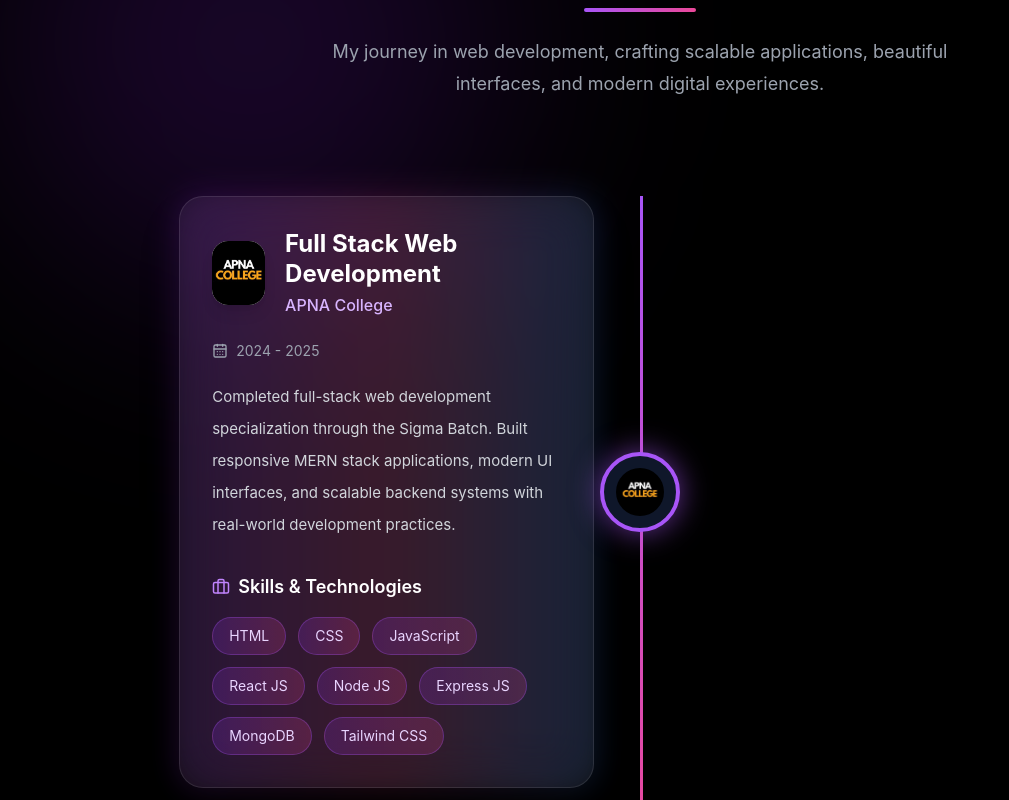
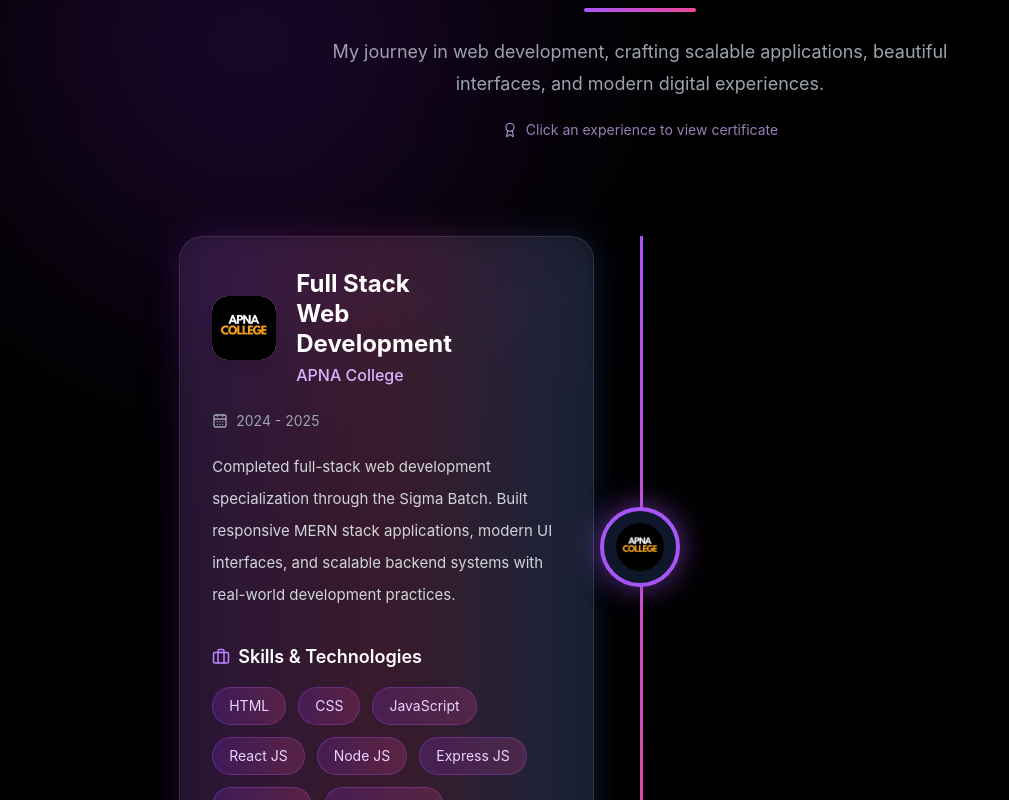
Before and after one commit to aadityaruhela777-code/Portfolio-website, a React (Vite) app in the folder MyPortfolio/: page / in a window 1280 px wide. Shown: the part 2320-3120 px from the top of the page, without its empty margins (0-1009 px from the left). Built offline with nearby package versions, Linux system fonts and the light colour scheme.

Commit message:
Update Experience.jsx

```diff
--- a/MyPortfolio/src/components/Experience/Experience.jsx
+++ b/MyPortfolio/src/components/Experience/Experience.jsx
@@ -1,18 +1,58 @@
-import React from "react";
+import React, { useEffect, useState } from "react";
 import { experiences } from "../../constants";
-import { Briefcase, CalendarDays } from "lucide-react";
+import {
+  Briefcase,
+  CalendarDays,
+  X,
+  Award,
+  ExternalLink,
+} from "lucide-react";
 
 const Experience = () => {
+  const [selectedExperience, setSelectedExperience] = useState(null);
+
+  // Close certificate with ESC key
+  useEffect(() => {
+    const handleEscape = (event) => {
+      if (event.key === "Escape") {
+        setSelectedExperience(null);
+      }
+    };
+
+    document.addEventListener("keydown", handleEscape);
+
+    return () => {
+      document.removeEventListener("keydown", handleEscape);
+    };
+  }, []);
+
+  // Prevent background scrolling when modal is open
+  useEffect(() => {
+    if (selectedExperience) {
+      document.body.style.overflow = "hidden";
+    } else {
+      document.body.style.overflow = "auto";
+    }
+
+    return () => {
+      document.body.style.overflow = "auto";
+    };
+  }, [selectedExperience]);
+
   return (
+    <>
       <section
         id="experience"
         className="relative py-28 px-[8vw] lg:px-[14vw] overflow-hidden bg-black"
       >
-      {/* Background Glow */}
+        {/* ================= BACKGROUND GLOW ================= */}
+
         <div className="absolute top-0 left-0 w-[500px] h-[500px] bg-purple-700/20 blur-[120px] rounded-full"></div>
+
         <div className="absolute bottom-0 right-0 w-[400px] h-[400px] bg-blue-700/20 blur-[120px] rounded-full"></div>
 
-      {/* Section Heading */}
+        {/* ================= SECTION HEADING ================= */}
+
         <div className="text-center mb-24 relative z-10">
           <p className="text-purple-400 uppercase tracking-[6px] text-sm mb-4">
             Career Journey
@@ -28,11 +68,19 @@
             My journey in web development, crafting scalable applications,
             beautiful interfaces, and modern digital experiences.
           </p>
+
+          <div className="flex items-center justify-center gap-2 mt-5 text-purple-300/70 text-sm">
+            <Award size={16} />
+            <span>Click an experience to view certificate</span>
+          </div>
         </div>
 
-      {/* Timeline */}
+        {/* ================= TIMELINE ================= */}
+
         <div className="relative max-w-6xl mx-auto">
+
           {/* Vertical Line */}
+
           <div className="absolute left-1/2 top-0 h-full w-[3px] bg-gradient-to-b from-purple-500 via-pink-500 to-transparent hidden md:block"></div>
 
           {experiences.map((experience, index) => (
@@ -44,33 +92,58 @@
                   : "md:justify-end"
               }`}
             >
-            {/* Timeline Dot */}
+              {/* ================= TIMELINE DOT ================= */}
+
               <div className="absolute left-1/2 transform -translate-x-1/2 hidden md:flex z-20">
                 <div className="w-20 h-20 rounded-full border-4 border-purple-500 bg-[#0f172a] flex items-center justify-center shadow-[0_0_30px_rgba(168,85,247,0.6)]">
                   <img
                     src={experience.img}
                     alt={experience.company}
-                  className="w-12 h-12 object-cover rounded-full"
+                    className="w-12 h-12 object-contain rounded-full"
                   />
                 </div>
               </div>
 
-            {/* Card */}
-            <div
-              className={`w-full md:w-[45%] relative group`}
+              {/* ================= EXPERIENCE CARD ================= */}
+
+              <button
+                type="button"
+                onClick={() => {
+                  if (experience.certificate) {
+                    setSelectedExperience(experience);
+                  }
+                }}
+                disabled={!experience.certificate}
+                className={`w-full md:w-[45%] relative group text-left ${
+                  experience.certificate
+                    ? "cursor-pointer"
+                    : "cursor-default"
+                }`}
               >
                 {/* Glow Effect */}
-              <div className="absolute -inset-[1px] rounded-3xl bg-gradient-to-r from-purple-600 via-pink-500 to-blue-500 opacity-20 blur-lg group-hover:opacity-60 transition duration-500"></div>
 
-              <div className="relative bg-white/5 backdrop-blur-xl border border-white/10 rounded-3xl p-8 shadow-2xl hover:-translate-y-2 transition-all duration-500">
+                <div className="absolute -inset-[1px] rounded-3xl bg-gradient-to-r from-purple-600 via-pink-500 to-blue-500 opacity-20 blur-lg group-hover:opacity-70 transition duration-500"></div>
 
-                {/* Top */}
-                <div className="flex items-center gap-5 mb-6">
-                  <div className="w-16 h-16 rounded-2xl overflow-hidden bg-white shadow-lg">
+                <div className="relative bg-white/5 backdrop-blur-xl border border-white/10 rounded-3xl p-8 shadow-2xl group-hover:-translate-y-2 group-hover:border-purple-500/40 transition-all duration-500">
+
+                  {/* Certificate Badge */}
+
+                  {experience.certificate && (
+                    <div className="absolute top-5 right-5 flex items-center gap-1.5 px-3 py-1.5 rounded-full bg-purple-500/10 border border-purple-500/20 text-purple-300 text-xs opacity-70 group-hover:opacity-100 transition">
+                      <Award size={14} />
+                      <span>Certificate</span>
+                    </div>
+                  )}
+
+                  {/* ================= TOP ================= */}
+
+                  <div className="flex items-center gap-5 mb-6 pr-24">
+
+                    <div className="w-16 h-16 rounded-2xl overflow-hidden bg-white shadow-lg flex-shrink-0">
                       <img
                         src={experience.img}
                         alt={experience.company}
-                      className="w-full h-full object-cover"
+                        className="w-full h-full object-contain"
                       />
                     </div>
 
@@ -85,30 +158,38 @@
                     </div>
                   </div>
 
-                {/* Date */}
+                  {/* ================= DATE ================= */}
+
                   <div className="flex items-center gap-2 text-gray-400 text-sm mb-5">
                     <CalendarDays size={16} />
                     <span>{experience.date}</span>
                   </div>
 
-                {/* Description */}
+                  {/* ================= DESCRIPTION ================= */}
+
                   <p className="text-gray-300 leading-8 text-[15px]">
                     {experience.desc}
                   </p>
 
-                {/* Skills */}
+                  {/* ================= SKILLS ================= */}
+
                   <div className="mt-8">
+
                     <div className="flex items-center gap-2 mb-4">
-                    <Briefcase size={18} className="text-purple-400" />
+                      <Briefcase
+                        size={18}
+                        className="text-purple-400"
+                      />
+
                       <h5 className="text-white font-semibold text-lg">
                         Skills & Technologies
                       </h5>
                     </div>
 
                     <div className="flex flex-wrap gap-3">
-                    {experience.skills.map((skill, index) => (
+                      {experience.skills.map((skill, skillIndex) => (
                         <span
-                        key={index}
+                          key={skillIndex}
                           className="px-4 py-2 rounded-full bg-gradient-to-r from-purple-600/20 to-pink-500/20 border border-purple-500/30 text-purple-200 text-sm hover:scale-105 hover:border-pink-400 transition duration-300"
                         >
                           {skill}
@@ -116,12 +197,131 @@
                       ))}
                     </div>
                   </div>
+
+                  {/* ================= VIEW CERTIFICATE ================= */}
+
+                  {experience.certificate && (
+                    <div className="mt-7 flex items-center justify-center gap-2 py-3 rounded-xl bg-purple-500/10 border border-purple-500/20 text-purple-300 text-sm group-hover:bg-purple-500/20 group-hover:text-purple-200 transition">
+                      <Award size={17} />
+
+                      <span>Click to View Certificate</span>
+
+                      <ExternalLink size={15} />
                     </div>
+                  )}
                 </div>
+              </button>
             </div>
           ))}
         </div>
       </section>
+
+      {/* =====================================================
+          CERTIFICATE MODAL
+      ===================================================== */}
+
+      {selectedExperience && selectedExperience.certificate && (
+        <div
+          className="fixed inset-0 z-[9999] flex items-center justify-center p-4 sm:p-8"
+          onClick={() => setSelectedExperience(null)}
+        >
+          {/* ================= BACKDROP ================= */}
+
+          <div className="absolute inset-0 bg-black/90 backdrop-blur-xl animate-certificate-fade"></div>
+
+          {/* ================= MODAL ================= */}
+
+          <div
+            className="relative z-10 w-full max-w-6xl max-h-[95vh] bg-[#08080d] border border-purple-500/30 rounded-3xl overflow-hidden shadow-[0_0_100px_rgba(168,85,247,0.35)] animate-certificate-popup"
+            onClick={(event) => event.stopPropagation()}
+          >
+            {/* ================= MODAL HEADER ================= */}
+
+            <div className="flex items-center justify-between px-5 sm:px-7 py-4 border-b border-white/10 bg-white/5">
+
+              <div>
+                <div className="flex items-center gap-2">
+                  <Award
+                    size={18}
+                    className="text-purple-400"
+                  />
+
+                  <p className="text-white font-bold text-lg">
+                    Certificate
+                  </p>
+                </div>
+
+                <p className="text-purple-300 text-sm mt-1">
+                  {selectedExperience.company} •{" "}
+                  {selectedExperience.role}
+                </p>
+              </div>
+
+              {/* Close */}
+
+              <button
+                type="button"
+                onClick={() => setSelectedExperience(null)}
+                className="w-10 h-10 flex items-center justify-center rounded-full bg-white/10 border border-white/10 text-gray-300 hover:bg-red-500/20 hover:border-red-500/30 hover:text-white transition duration-300"
+                aria-label="Close certificate"
+              >
+                <X size={22} />
+              </button>
+            </div>
+
+            {/* ================= CERTIFICATE IMAGE ================= */}
+
+            <div className="p-3 sm:p-6 overflow-auto max-h-[calc(95vh-90px)] flex justify-center items-center bg-black/50">
+
+              <img
+                src={selectedExperience.certificate}
+                alt={`${selectedExperience.company} certificate`}
+                className="max-w-full max-h-[78vh] object-contain rounded-xl shadow-2xl"
+              />
+            </div>
+          </div>
+        </div>
+      )}
+
+      {/* ================= ANIMATIONS ================= */}
+
+      <style>{`
+        @keyframes certificateFade {
+          from {
+            opacity: 0;
+          }
+
+          to {
+            opacity: 1;
+          }
+        }
+
+        @keyframes certificatePopup {
+          0% {
+            opacity: 0;
+            transform: scale(0.82) translateY(40px);
+          }
+
+          60% {
+            opacity: 1;
+            transform: scale(1.02) translateY(-5px);
+          }
+
+          100% {
+            opacity: 1;
+            transform: scale(1) translateY(0);
+          }
+        }
+
+        .animate-certificate-fade {
+          animation: certificateFade 0.3s ease-out forwards;
+        }
+
+        .animate-certificate-popup {
+          animation: certificatePopup 0.45s cubic-bezier(0.16, 1, 0.3, 1) forwards;
+        }
+      `}</style>
+    </>
   );
 };
 
```
Lines whose indentation alone changed are shown as unchanged.
